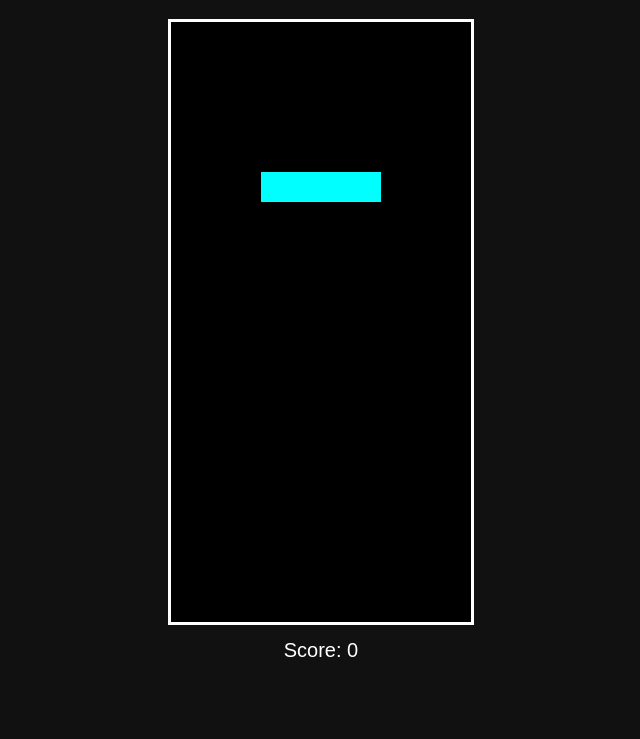
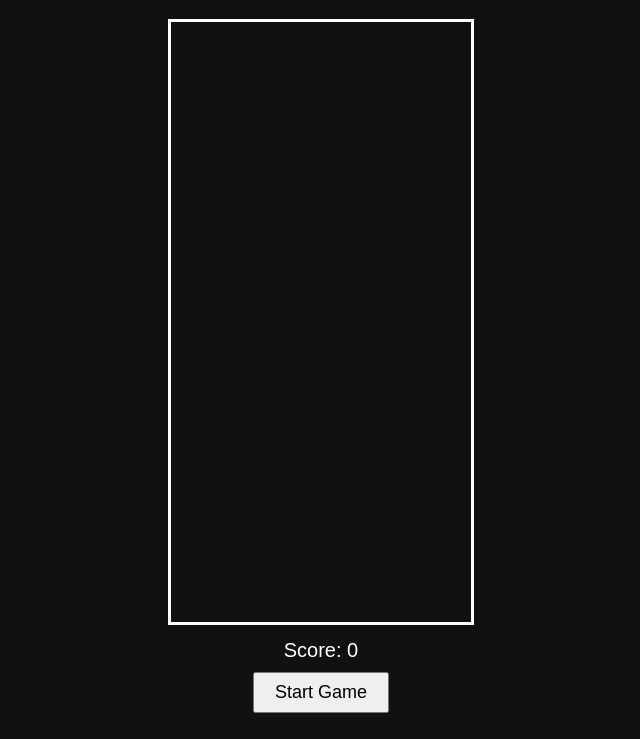
Before and after one commit to ShufaZeng/tetris_game, a plain HTML site: page index.html in a window 1280 px wide. Shown: the part 61-800 px from the top of the page, without its empty margins (319-959 px from the left). Drawn offline with Linux system fonts and the light colour scheme.

Commit message:
更新按鍵功能

```diff
--- a/index.html
+++ b/index.html
@@ -10,7 +10,9 @@
   <div class="game-container">
     <canvas id="tetris" width="300" height="600"></canvas>
   </div>
+
   <div id="score">Score: 0</div>
+  <button id="startButton">Start Game</button>
   <div id="game-over" style="display:none;">Game Over</div>
 
   <script src="script.js"></script>
--- a/script.js
+++ b/script.js
@@ -4,22 +4,19 @@ context.scale(30, 30);
 
 const scoreDisplay = document.getElementById('score');
 const gameOverDisplay = document.getElementById('game-over');
+const startButton = document.getElementById('startButton');
 
 const ROWS = 20;
 const COLUMNS = 10;
 let score = 0;
+let animationId = null;
+let gameRunning = false;
 
 const arena = createMatrix(COLUMNS, ROWS);
 
 const colors = [
   null,
-  'cyan',    // I
-  'blue',    // J
-  'orange',  // L
-  'yellow',  // O
-  'green',   // S
-  'purple',  // T
-  'red'      // Z
+  'cyan', 'blue', 'orange', 'yellow', 'green', 'purple', 'red'
 ];
 
 function createMatrix(w, h) {
@@ -99,7 +96,7 @@ function playerDrop() {
     arenaSweep();
     updateScore();
     if (collide(arena, player)) {
-      gameOver();
+      return gameOver();
     }
   }
   dropCounter = 0;
@@ -151,14 +148,14 @@ function updateScore() {
 }
 
 function gameOver() {
+  cancelAnimationFrame(animationId);
+  gameRunning = false;
   gameOverDisplay.style.display = 'block';
-  cancelAnimationFrame(animationId);
 }
 
 function draw() {
   context.fillStyle = '#000';
   context.fillRect(0, 0, canvas.width, canvas.height);
-
   drawMatrix(arena, { x: 0, y: 0 });
   drawMatrix(player.matrix, player.pos);
 }
@@ -166,16 +163,15 @@ function draw() {
 let dropCounter = 0;
 let dropInterval = 1000;
 let lastTime = 0;
-let animationId = null;
 
 function update(time = 0) {
+  if (!gameRunning) return;
   const deltaTime = time - lastTime;
   lastTime = time;
   dropCounter += deltaTime;
   if (dropCounter > dropInterval) {
     playerDrop();
   }
-
   draw();
   animationId = requestAnimationFrame(update);
 }
@@ -186,12 +182,21 @@ const player = {
 };
 
 document.addEventListener('keydown', event => {
+  if (!gameRunning) return;
   if (event.key === 'ArrowLeft') playerMove(-1);
   else if (event.key === 'ArrowRight') playerMove(1);
   else if (event.key === 'ArrowDown') playerDrop();
   else if (event.key === 'ArrowUp') playerRotate(1);
 });
 
-playerReset();
-updateScore();
-update();
+startButton.addEventListener('click', () => {
+  // 初始化遊戲
+  arena.forEach(row => row.fill(0));
+  score = 0;
+  gameOverDisplay.style.display = 'none';
+  updateScore();
+  playerReset();
+  lastTime = 0;
+  gameRunning = true;
+  update();
+});
--- a/style.css
+++ b/style.css
@@ -19,3 +19,9 @@ canvas {
   font-size: 24px;
   margin-top: 10px;
 }
+
+#startButton {
+  margin-top: 10px;
+  padding: 8px 20px;
+  font-size: 18px;
+}
```
